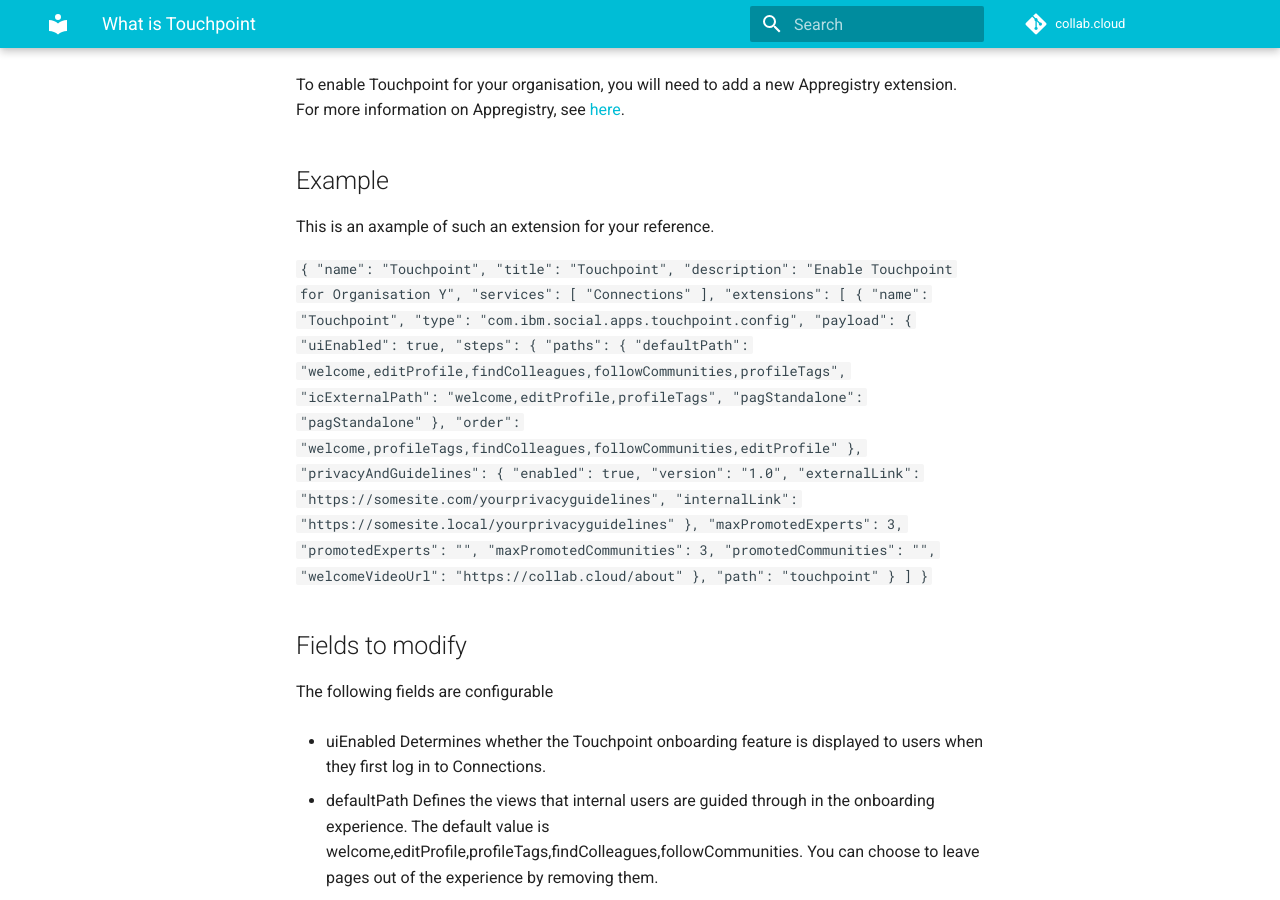
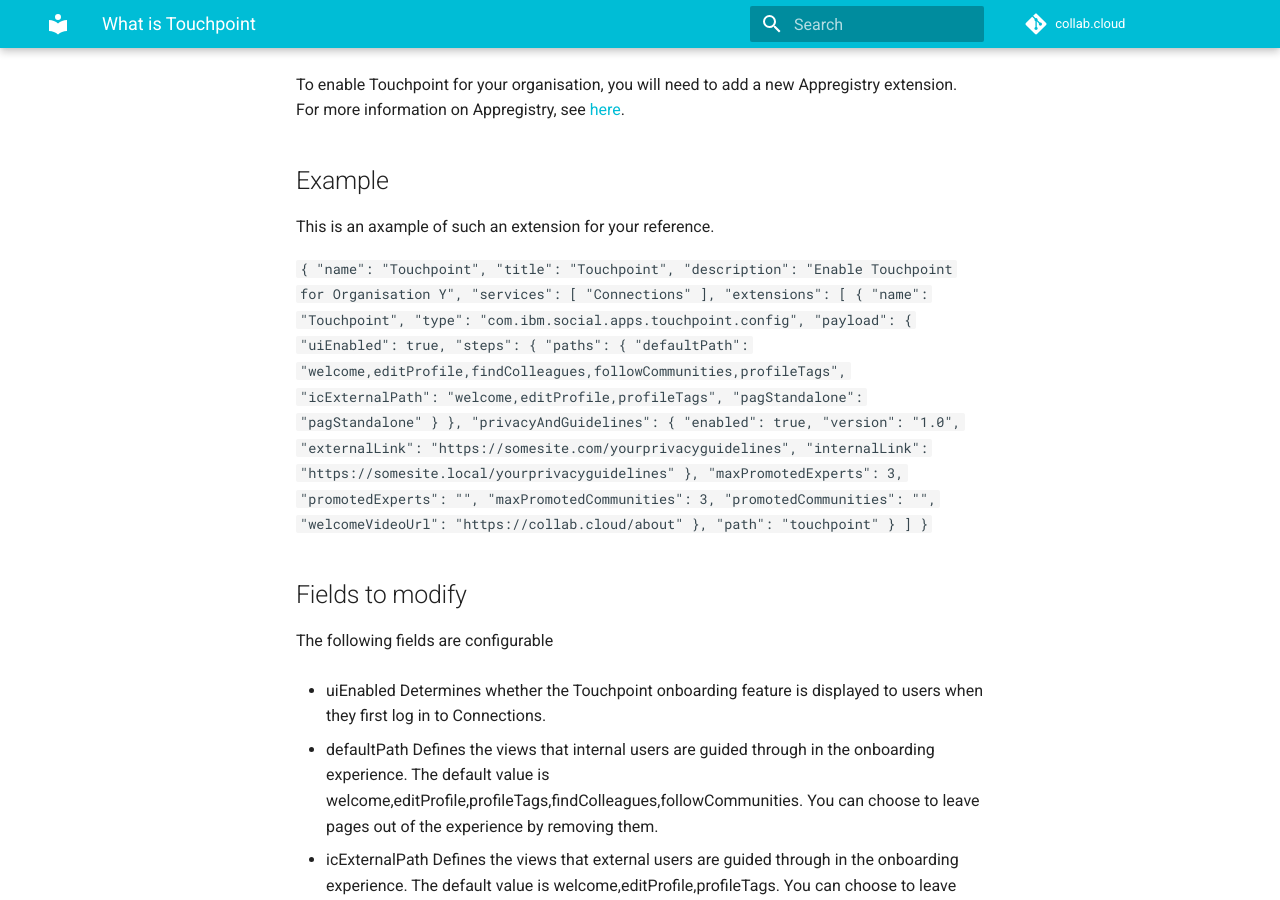
Before and after one commit to collabdotcloud/docs.collab.cloud, an MkDocs documentation site: the page built from docs/admin/touchpoint.md, in a window 1280 px wide and 900 px high, scrolled down 423 px. Built offline with MkDocs 1.6.1 and Material for MkDocs 9.7.7, drawn with Linux system fonts in a browser that asks for light colours.

Commit message:
touchpoint update

```diff
--- a/docs/admin/touchpoint.md
+++ b/docs/admin/touchpoint.md
@@ -30,8 +30,7 @@
                         "defaultPath": "welcome,editProfile,findColleagues,followCommunities,profileTags",
                         "icExternalPath": "welcome,editProfile,profileTags",
                         "pagStandalone": "pagStandalone"
-                    },
-                    "order": "welcome,profileTags,findColleagues,followCommunities,editProfile"
+                    }
                 },
                 "privacyAndGuidelines": {
                     "enabled": true,
```
Also changed, not shown: docs/admin/highlights.md (added, +3 -0 lines), 2 other files.
